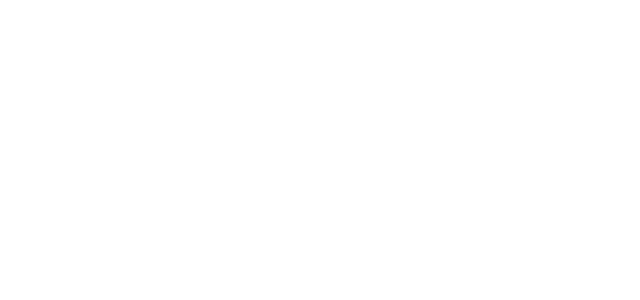
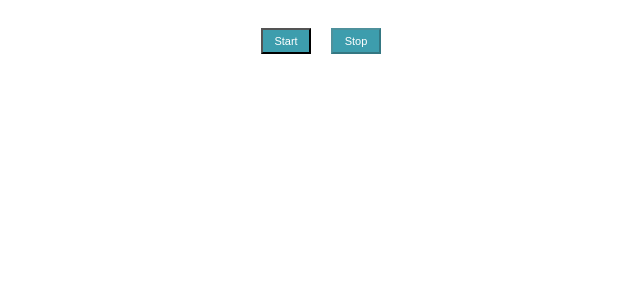
Before and after one commit to wasifkhan00/VoiceraApp, a React (Create React App) app: page / in a window 1280 px wide. Shown: the top 300 px of the page, without its empty margins (319-959 px from the left). Built offline with nearby package versions, Linux system fonts and the light colour scheme.

Commit message:
Repository has been hosted

```diff
--- a/package.json
+++ b/package.json
@@ -3,6 +3,8 @@
   "version": "0.1.0",
   "private": true,
   "dependencies": {
+    "@mediapipe/face_detection": "^0.4.1646425229",
+    "@tensorflow-models/face-detection": "^1.0.2",
     "@tensorflow-models/face-landmarks-detection": "^1.0.5",
     "@tensorflow/tfjs": "^4.21.0",
     "@testing-library/jest-dom": "^5.17.0",
@@ -15,6 +17,7 @@
     "react": "^18.3.1",
     "react-dom": "^18.3.1",
     "react-scripts": "5.0.1",
+    "react-webcam": "^7.2.0",
     "typescript": "^4.9.5",
     "web-vitals": "^2.1.4"
   },
--- a/src/App.css
+++ b/src/App.css
@@ -1,38 +1,42 @@
-.App {
-  text-align: center;
+* {
+  box-sizing: border-box;
+  margin: 0;
+  padding: 0;
 }
 
-.App-logo {
-  height: 40vmin;
-  pointer-events: none;
+.parent {
+  margin-top: 2%;
+  display: flex;
+  justify-content: space-around;
 }
-
-@media (prefers-reduced-motion: no-preference) {
-  .App-logo {
-    animation: App-logo-spin infinite 20s linear;
-  }
-}
-
-.App-header {
-  background-color: #282c34;
-  min-height: 100vh;
+.webcamparent {
+  display: flex;
+  justify-content: space-around;
+  width: 45%;
+  max-width: 50%;
+  min-width: 40%;
+  height: 22em;
+  align-items: center;
   display: flex;
   flex-direction: column;
-  align-items: center;
-  justify-content: center;
-  font-size: calc(10px + 2vmin);
+  justify-content: space-between;
+}
+.canvas {
+  width: 45%;
+  max-width: 58%;
+  min-width: 39%;
+  height: 21.9em;
+}
+#webcamButtons button {
+  width: 50px;
+  margin: 2px 10px;
+  padding: 5px 0px;
+  font-size: 11px;
+  outline: none;
   color: white;
+  background: rgb(61, 157, 173);
 }
-
-.App-link {
-  color: #61dafb;
+.webcamButtons {
+  display: flex;
+  margin: 0 14rem;
 }
-
-@keyframes App-logo-spin {
-  from {
-    transform: rotate(0deg);
-  }
-  to {
-    transform: rotate(360deg);
-  }
-}
--- a/src/App.tsx
+++ b/src/App.tsx
@@ -1,8 +1,10 @@
 import React from 'react';
+import FaceDetector from './components/FaceDetector';
 
 function App() {
   return (
     <div className="App">
+      <FaceDetector/>
     </div>
   );
 }
--- /dev/null
+++ b/src/components/FaceDetector.tsx
@@ -0,0 +1,106 @@
+import React, { useEffect, useRef, useState } from "react";
+import "../App.css";
+import "@mediapipe/face_detection";
+import "@tensorflow/tfjs-core";
+import "@tensorflow/tfjs-backend-webgl";
+import * as faceDetection from "@tensorflow-models/face-detection";
+import Webcam from "react-webcam";
+
+const FaceDetector = () => {
+  const canvasRef = useRef<HTMLCanvasElement>(null);
+  const [startCamera, setStartCamera] = useState<Boolean>(false);
+  const [showCanvas, setShowCanvas] = useState<Boolean>(false);
+
+  const loadModel2 = async () => {
+    const WebCam: any = document.getElementById("WebCam");
+
+    try {
+      const model = faceDetection.SupportedModels.MediaPipeFaceDetector;
+      const detectorConfig: any = {
+        runtime: "tfjs",
+      };
+      const detector = await faceDetection.createDetector(
+        model,
+        detectorConfig
+      );
+      const estimationConfig = { flipHorizontal: false };
+
+      const canvas = canvasRef.current;
+      if (canvas !== null) {
+        const ctx = canvas.getContext("2d");
+
+        const face = await detector.estimateFaces(WebCam, estimationConfig);
+        if (face.length > 0) {
+          alert("Human Face Has been Detected");
+        } else {
+          alert("Human Face Has not been detected");
+        }
+        drawBoundingBoxes(face, ctx);
+      }
+    } catch {
+      throw Error;
+    }
+  };
+
+  const drawBoundingBoxes = (face: any[], ctx: any) => {
+    const WebCam: any = document.getElementById("WebCam");
+
+    ctx.clearRect(0, 0, ctx.canvas.width, ctx.canvas.height);
+    ctx.strokeStyle = "red";
+    ctx.lineWidth = 2;
+    const canvas = canvasRef.current;
+    if (canvas !== null) {
+      ctx.drawImage(WebCam, 0, 0, canvas.width, canvas.height);
+    }
+    ctx.strokeRect(50, 50, 200, 90);
+
+setTimeout(() => {
+
+    alert('stop the camera and then start it to capture/detect new image')
+}, 4000);
+  };
+
+  function Start(e: Object): void {
+    if (startCamera === false) {
+      setStartCamera(true);
+      setTimeout(() => {
+        loadModel2();
+        setShowCanvas(true);
+      }, 400);
+    }
+  }
+  function Stop(e: Object): void {
+    if (startCamera === true) {
+      setShowCanvas(false);
+
+      setStartCamera(false);
+    }
+  }
+
+  return (
+    <div className="parent">
+      <div className="webcamparent canvas">
+        {startCamera ? <Webcam id="WebCam" /> : null}
+        <div id="webcamButtons">
+          <button
+            style={{ cursor: !startCamera ? "pointer" : "auto" }}
+            disabled={startCamera ? true : false}
+            onClick={Start}
+          >
+            Start
+          </button>
+          <button
+            style={{ cursor: startCamera ? "pointer" : "auto" }}
+            disabled={startCamera ? false : true}
+            onClick={Stop}
+          >
+            Stop
+          </button>
+        </div>
+      </div>
+      {showCanvas ? <canvas className="canvas" ref={canvasRef}></canvas> : null}
+    </div>
+  );
+};
+
+export default FaceDetector;
--- a/src/index.tsx
+++ b/src/index.tsx
@@ -7,7 +7,5 @@
   document.getElementById('root') as HTMLElement
 );
 root.render(
-  <React.StrictMode>
     <App />
-  </React.StrictMode>
 );
```
Also changed, not shown: src/components/Facedetection.tsx (deleted, +0 -89 lines), 2 other files (tests, documents, lock files or other folders).
